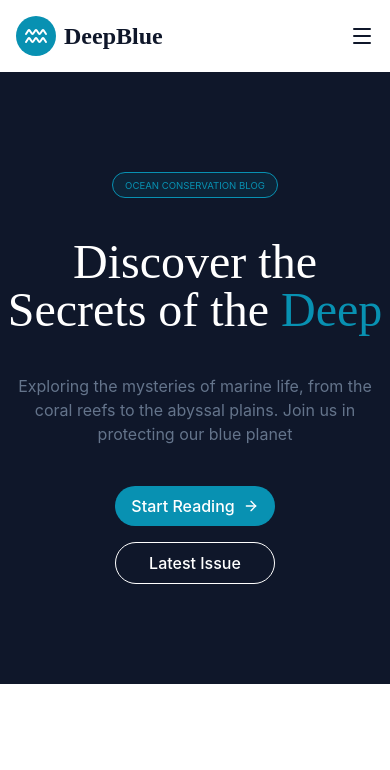
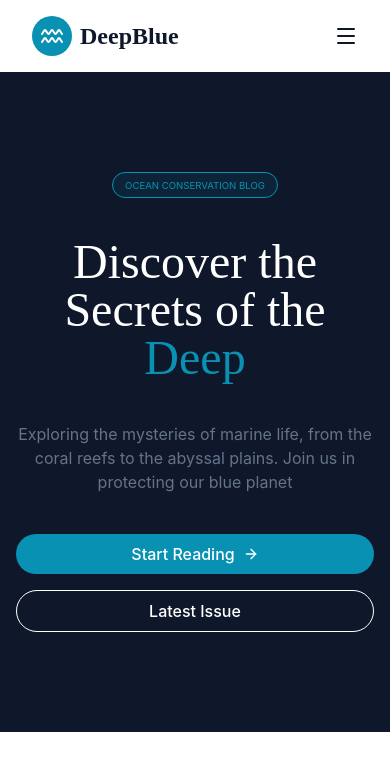
Before and after one commit to FBS-Viterbo/react-deepblue, a React (Vite) app: page / in a window 390 px wide. Shown: the top 770 px of the page. Built offline with nearby package versions, Linux system fonts and the light colour scheme.

Commit message:
banner update

```diff
--- a/src/components/Banner.jsx
+++ b/src/components/Banner.jsx
@@ -13,7 +13,7 @@ const Banner = () => {
           </div>
 
           {/* heading */}
-          <h1 className="text-5xl md:text-7xl">
+          <h1 className="text-5xl md:text-7xl px-5">
             <span className="text-white">Discover the Secrets of the </span>
             <span className="text-primary">Deep</span>
           </h1>
@@ -25,7 +25,7 @@ const Banner = () => {
           </p>
 
           {/* buttons */}
-          <div className="flex flex-col md:flex-row gap-4 items-center">
+          <div className="flex flex-col md:flex-row w-full gap-4 items-center justify-center">
             <button className="btn btn--primary w-full md:w-auto flex items-center justify-center gap-2">
               Start Reading
               <ArrowRight className="w-4 h-4" />
--- a/src/index.css
+++ b/src/index.css
@@ -31,6 +31,10 @@
   .container {
     @apply mx-auto;
   }
+
+  .wrapper {
+    @apply px-4;
+  }
 }
 
 @layer components {
```
